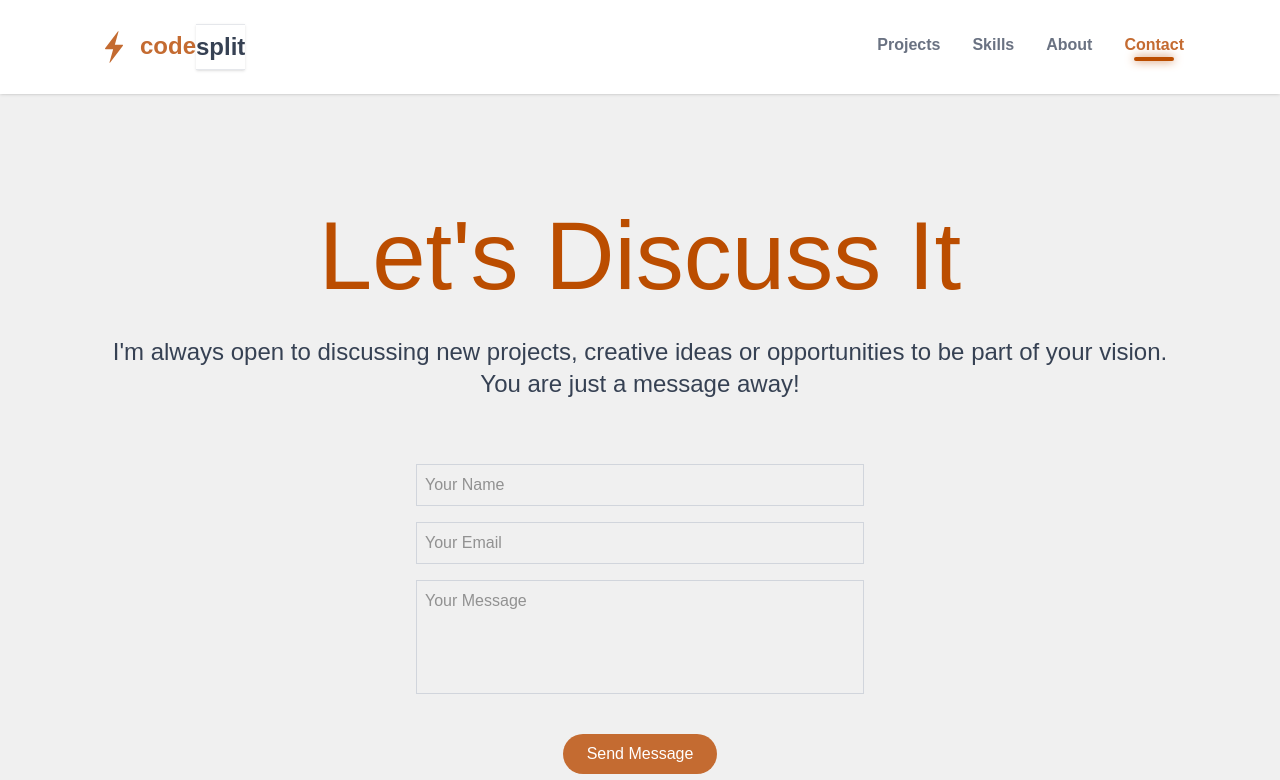
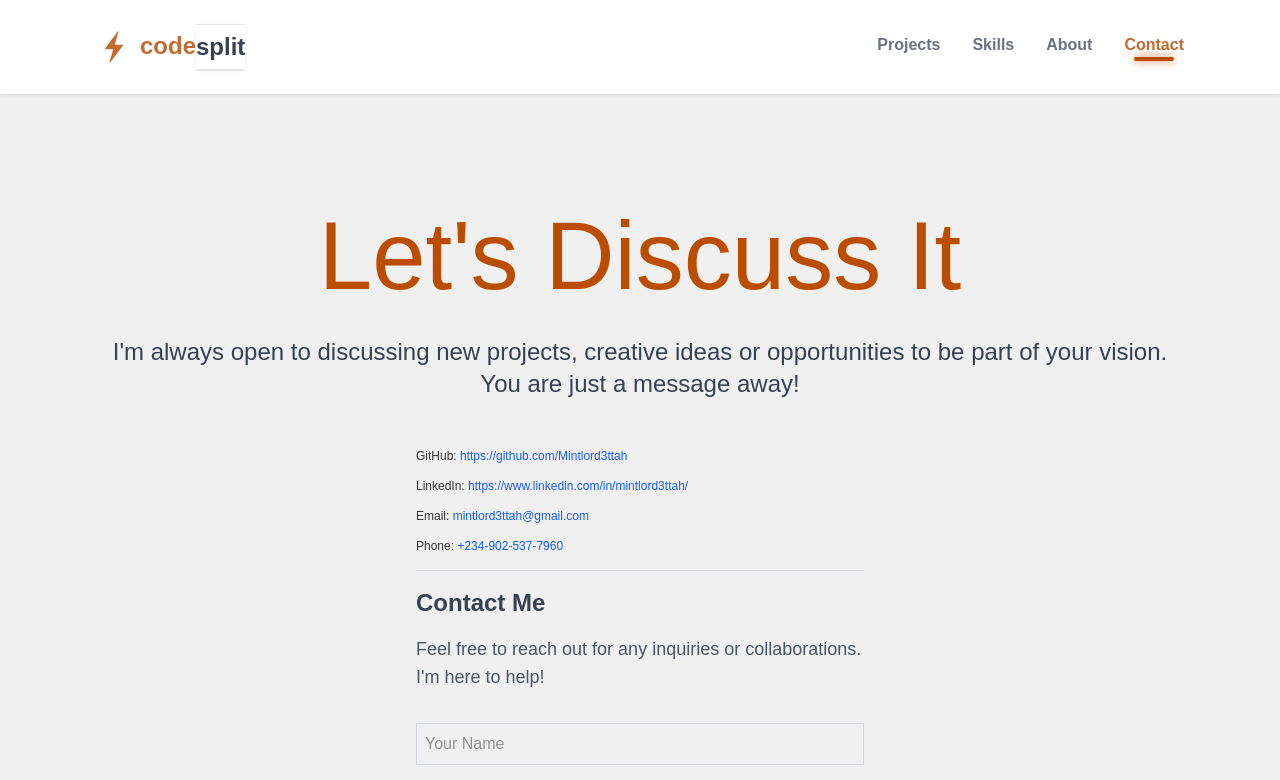
Before and after one commit to Mintlord3ttah/portfolio, a React (Vite) app in the folder portfolio/: page /contact in a window 1280 px wide. Shown: the top 780 px of the page. Built offline with nearby package versions, Linux system fonts and the light colour scheme.

Commit message:
add more contact details to the Contact page

```diff
--- a/portfolio/src/components/FormComponent.tsx
+++ b/portfolio/src/components/FormComponent.tsx
@@ -1,9 +1,21 @@
 
 export default function FormComponent() {
-  return <form action={"https://formspree.io/f/xkgblybk"} method="POST" className='flex flex-col items-center w-full max-w-md mx-auto mt-8'>
+  return <div className="w-full max-w-md mx-auto">
+    <div className="my-4 pb-4 border-b border-b-gray-300 text-xs flex flex-col gap-3.5 " >
+        <p>GitHub: <a className="text-blue-600 hover:text-amber-700" href="https://github.com/Mintlord3ttah">https://github.com/Mintlord3ttah</a></p>
+        <p>LinkedIn: <a className="text-blue-600 hover:text-amber-700" href="https://www.linkedin.com/in/mintlord3ttah/">https://www.linkedin.com/in/mintlord3ttah/</a></p>
+        <p>Email: <a className="text-blue-600 hover:text-amber-700" href="mailto:mintlord3ttah@gmail.com">mintlord3ttah@gmail.com</a></p>
+        <p>Phone: <a className="text-blue-600 hover:text-amber-700" href="tel:+2349025377960">+234-902-537-7960</a></p>
+      </div>
+      <div>
+        <h2 className="text-2xl font-bold text-gray-700 mb-4">Contact Me</h2>
+        <p className="text-lg text-gray-600 mb-6">Feel free to reach out for any inquiries or collaborations. I'm here to help!</p>
+      </div>
+     <form action={"https://formspree.io/f/xkgblybk"} method="POST" className='flex flex-col items-center w-full max-w-md mx-auto mt-8'>
   <input type="text" name="name" required placeholder="Your Name" className='border border-gray-300 p-2 mb-4 w-full' />
   <input type="email" name="email" required placeholder="Your Email" className='border border-gray-300 p-2 mb-4 w-full' />
   <textarea name="message" required placeholder="Your Message" className='border resize-none border-gray-300 p-2 mb-4 w-full' rows={4} />
   <button className="mt-6 px-6 py-2 bg-[#c46b31] cursor-pointer text-white rounded-full hover:bg-amber-600 transition duration-300">Send Message</button>
   </form>
+  </div>
 }
--- a/portfolio/src/pages/Contact.tsx
+++ b/portfolio/src/pages/Contact.tsx
@@ -6,7 +6,8 @@ export default function Contact() {
     <section className='flex flex-col items-center justify-center w-full gap-8 pt-40 max-[620px]:pt-24'>
       <h1 className=' text-8xl max-[490px]:text-6xl flex text-amber-700 text-center'>Let's Discuss It</h1>
       <p className='text-2xl text-center text-gray-700'>I'm always open to discussing new projects, creative ideas or opportunities to be part of your vision. You are just a message away!</p>
-        <FormComponent />
+
+      <FormComponent />
     </section>
         <Navigators nav_back="About" />
 
```
